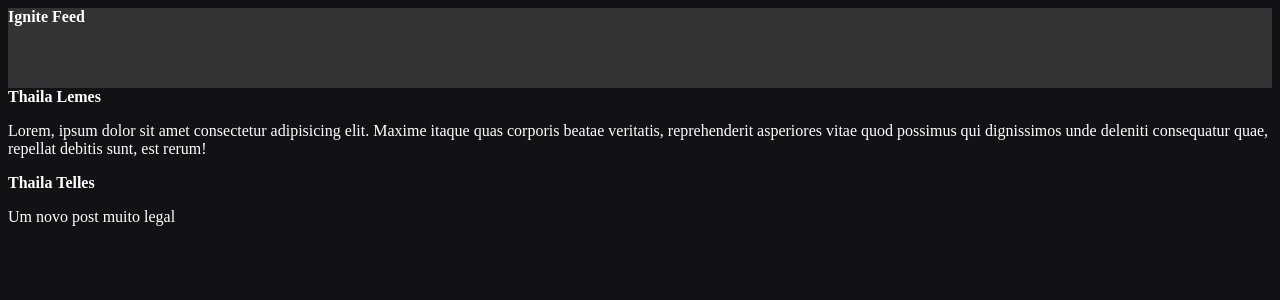
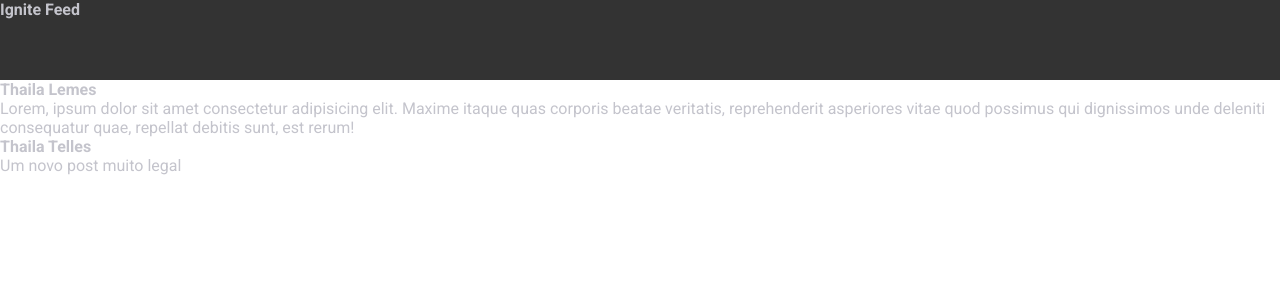
Before and after one commit to thailalemes/01-fundamentos-reactjs, a React (Vite) app: page / in a window 1280 px wide. Shown: the top 300 px of the page. Built offline with nearby package versions, Linux system fonts and the light colour scheme.

Commit message:
Global style

```diff
--- a/index.html
+++ b/index.html
@@ -2,8 +2,17 @@
 <html lang="en">
   <head>
     <meta charset="UTF-8" />
+    <link rel="preconnect" href="https://fonts.googleapis.com" />
+    <link rel="preconnect" href="https://fonts.gstatic.com" crossorigin />
+
     <link rel="icon" type="image/svg+xml" href="/vite.svg" />
     <meta name="viewport" content="width=device-width, initial-scale=1.0" />
+
+    <link
+      href="https://fonts.googleapis.com/css2?family=Poppins:wght@400;500;700&family=Roboto:wght@400;700&display=swap"
+      rel="stylesheet"
+    />
+
     <title>Vite + React</title>
   </head>
   <body>
--- a/src/App.jsx
+++ b/src/App.jsx
@@ -1,7 +1,7 @@
 import { Header } from './components/Header';
 import { Post } from './Post'
 
-import './styles.css';
+import './global.css';
 
 export function App() {
   return (
--- /dev/null
+++ b/src/global.css
@@ -0,0 +1,30 @@
+:root {
+    --white: #fff;
+    --gray-100: #e1e1e6;
+    --gray-300: #c4c4cc;
+    --gray-400: #8d8d99;
+    --gray-600: #323238;
+    --gray-700: #29292e;
+    --gray-800: #202024;
+    --gray-900: #121214;
+
+    --green-500: #00875f;
+}
+
+* {
+    margin: 0;
+    padding: 0;
+    box-sizing: border-box;
+}
+
+body {
+    background-color: var(--grey-900);
+    color: var(--gray-300);
+    -webkit-font-smoothing: antialiased;
+}
+
+body, input, textarea, button {
+    font-family: 'Roboto', sans-serif;
+    font-weight: 400;
+    font-size: 1rem;
+}
--- a/src/styles.css
+++ /dev/null
@@ -1,4 +0,0 @@
-body {
-    background: #121214;
-    color: #fff;
-  }
```
